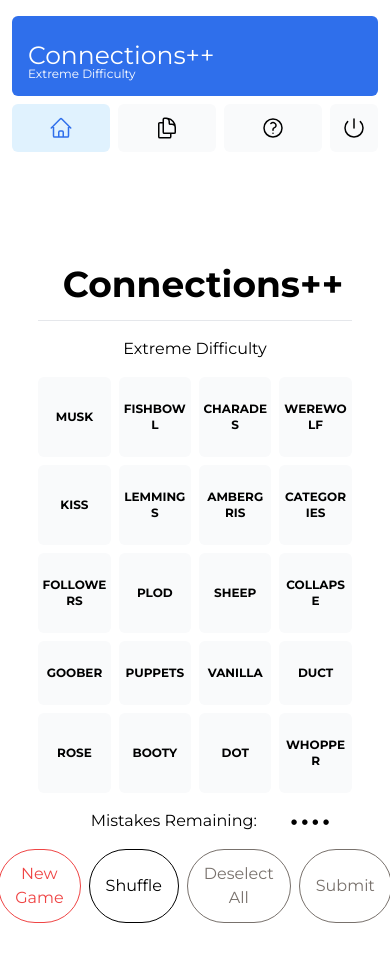
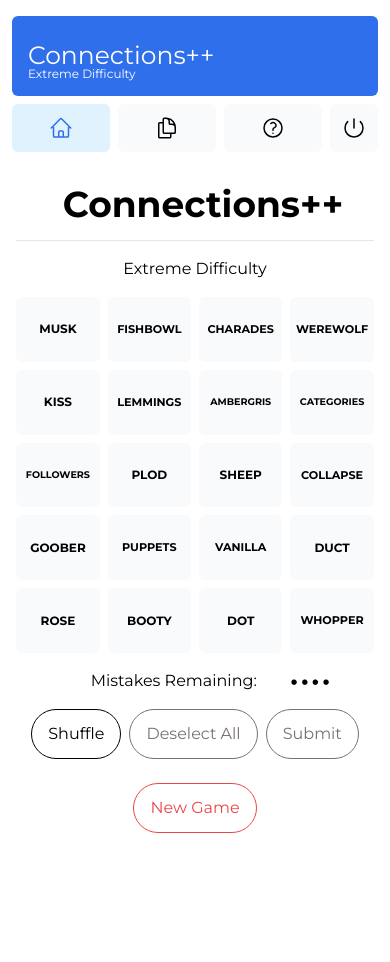
Before and after one commit to jacyked/connections-plus-plus, a Next.js app: page / in a window 390 px wide. Shown: the top 962 px of the page. After the commit the page ends 881 px from the top, so only its background shows below. Built offline with nearby package versions, Linux system fonts and the light colour scheme; a web font is replaced by a local one.

Commit message:
Improve responsiveness: reduce text size for larger words on mobile, fix button layout for mobile, margin/padding improvements

```diff
--- a/app/layout.tsx
+++ b/app/layout.tsx
@@ -13,7 +13,7 @@ export default function RootLayout({
       <div className="w-full flex-none md:w-64">
         <SideNav />
       </div>
-      <div className="flex-grow p-6 md:overflow-y-auto md:p-12">{children}</div>
+      <div className="flex-grow p-0 md:overflow-y-auto md:p-12">{children}</div>
     </div></body>
     </html>
   );
--- a/app/page.tsx
+++ b/app/page.tsx
@@ -77,15 +77,8 @@ export default function Page() {
 
   const renderGameButtons = () => {
     const inProgressButtons = (
-      <div className="flex gap-2 mb-12">
-        <GameButton
-          isAlert
-          text="New Game"
-          onClick={() => {
-            setShowNewGamePopup(true)
-          }
-
-        }/>
+      <div className="flex flex-col md:flex-row gap-6 mb-12">
+        <div className="flex gap-2 md:order-2">
         <GameButton
           text="Shuffle"
           onClick={shuffleBoard}
@@ -101,6 +94,18 @@ export default function Page() {
           unclickable={selectedWords.length !== 4 || submitted}
           onClick={handleSubmit}
         />
+        </div>
+        <div className="flex gap-2 content-center justify-items-center justify-center md:order-1">
+          <GameButton
+          isAlert
+          text="New Game"
+          onClick={() => {
+            setShowNewGamePopup(true)
+          }
+
+        }/></div>
+
+
       </div>
     );
 
@@ -162,7 +167,7 @@ export default function Page() {
 
   return (
     <>
-      <div className="flex flex-col items-center w-11/12 md:w-3/4 lg:w-7/12 mx-auto mt-14">
+      <div className="flex flex-col items-center w-11/12 md:w-3/4 lg:w-7/12 mx-auto md:mt-14">
         <h1 className="text-black text-4xl font-semibold my-4 ml-4">
           Connections<strong>++</strong>
         </h1>
--- a/app/ui/game/tile.tsx
+++ b/app/ui/game/tile.tsx
@@ -18,6 +18,7 @@ export default function Tile(props: TileProps) {
     const tColour = props.tileValue.selected ? 'text-blue-600' : 'text-black';
     const guessAnimation = props.animateGuess ? "transform -translate-y-2" : "";
     const wrongGuessAnimation = props.animateWrongGuess ? "animate-horizontal-shake" : "";
+    const tSize = props.tileValue.word.length <= 6 ? 'text-xs' : props.tileValue.word.length <= 8 ? 'text-xxs' : props.tileValue.word.length <= 10 ? 'text-xxxs' :'text-xxxxs';
 
     const handleClick = () => {
         props.onClick(props.tileValue);
@@ -30,7 +31,7 @@ export default function Tile(props: TileProps) {
         <button
             className={`${bColour} py-6 rounded-md break-all px-1 transition ease-in-out ${guessAnimation} ${wrongGuessAnimation}`} onClick={handleClick}
         >
-            <h2 className={`${tColour} text-xs md:text-lg text-center font-bold`}>
+            <h2 className={`${tColour} ${tSize} md:text-lg text-center font-bold`}>
                 {props.tileValue.word.toUpperCase()}
             </h2>
         </button>
--- a/tailwind.config.ts
+++ b/tailwind.config.ts
@@ -10,6 +10,11 @@ const config: Config = {
     extend: {
       gridTemplateColumns: {
         '13': 'repeat(13, minmax(0, 1fr))',
+      },
+      fontSize: {
+        xxs: '0.7rem',
+        xxxs: '0.6rem',
+        xxxxs: '0.5rem',
       },
       colors: {
         blue: {
```
Also changed, not shown: 1 other file (tests, documents, lock files or other folders).
